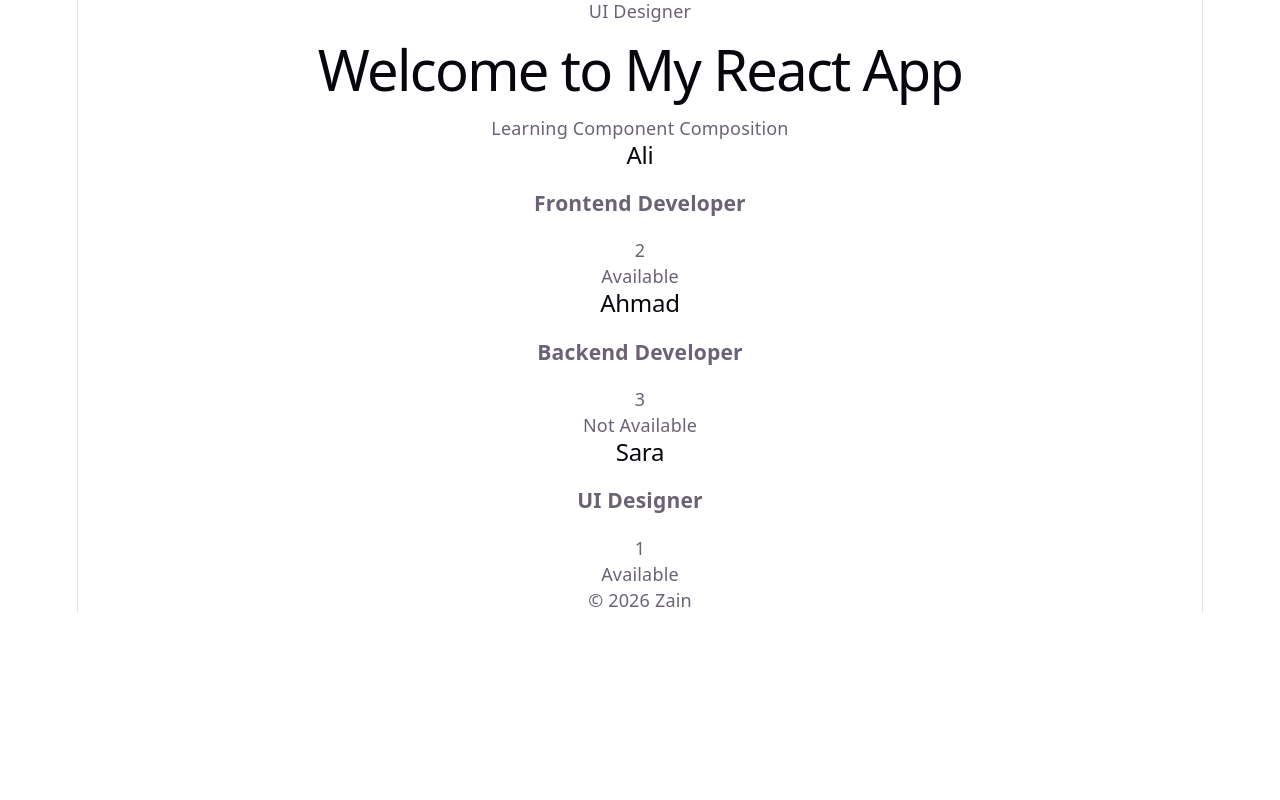
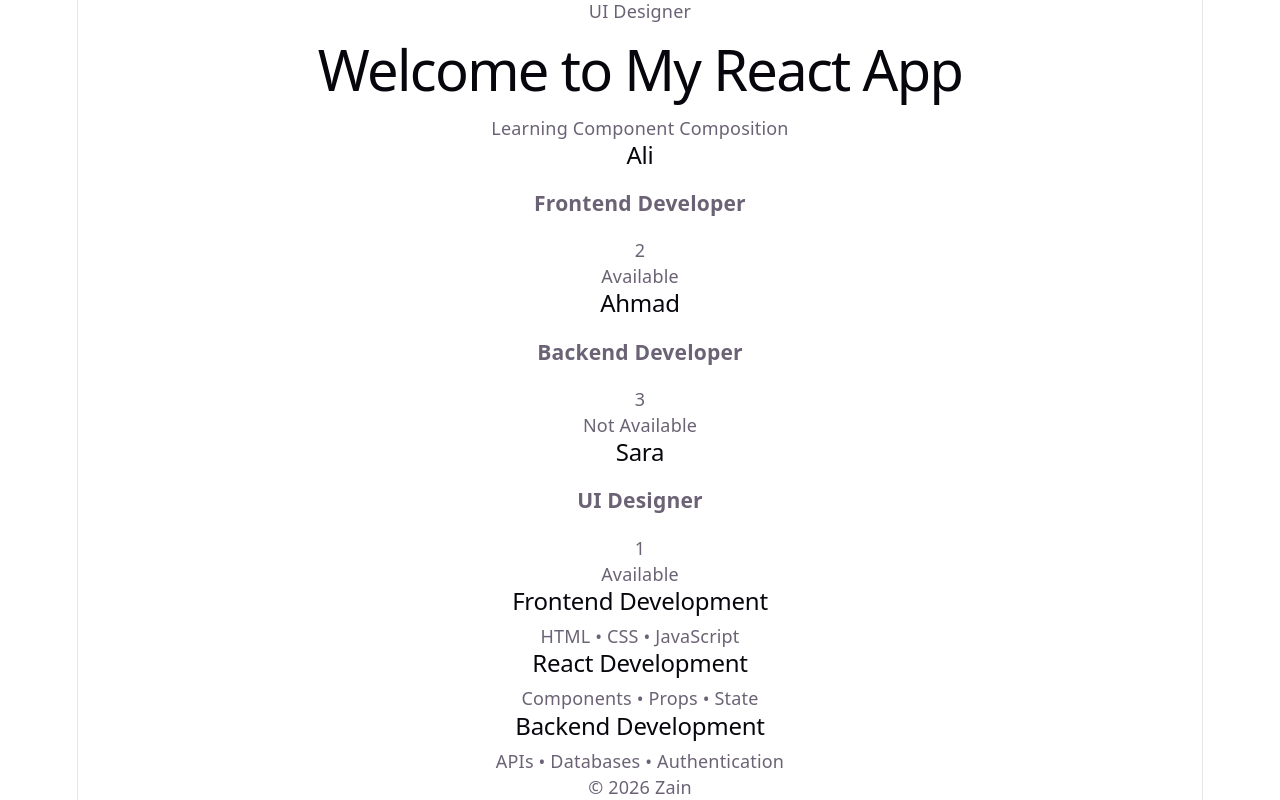
Before and after one commit to TheZainCode/react-mental-mode, a React (Vite) app: page / in a window 1280 px wide. Shown: the part 716-1516 px from the top of the page. Before the commit the page ends 1329 px from the top, so only its background shows below. Built offline with nearby package versions, Linux system fonts and the light colour scheme.

Commit message:
feat: Learning React children Prop and adding Card to App

```diff
--- a/src/App.jsx
+++ b/src/App.jsx
@@ -5,6 +5,7 @@ import Header from './components/Header.jsx';
 import MainContent from './components/MainContent.jsx';
 import Footer from './components/Footer.jsx';
 import UserCard from './components/UserCard.jsx';
+import Card from './components/Card.jsx';
 
 function App() {
   return (
@@ -18,6 +19,18 @@ function App() {
         <UserCard name="Ali" role="Frontend Developer" experience={2} isAvailable={true}></UserCard>
         <UserCard name="Ahmad"  role="Backend Developer"  experience={3}  isAvailable={false}></UserCard>
         <UserCard name="Sara"  role="UI Designer"  experience={1}  isAvailable={true}></UserCard>
+        <Card>
+          <h2>Frontend Development</h2>
+          <p>HTML • CSS • JavaScript</p>
+        </Card>
+        <Card>
+          <h2>React Development</h2>
+          <p>Components • Props • State</p>
+        </Card>
+        <Card>
+          <h2>Backend Development</h2>
+          <p>APIs • Databases • Authentication</p>
+        </Card>
       </main>
       <Footer />
     </>
--- /dev/null
+++ b/src/components/Card.jsx
@@ -0,0 +1,8 @@
+function Card({children}){
+    return(
+        <article>
+            {children}
+        </article>
+    )
+}
+export default Card;
```
